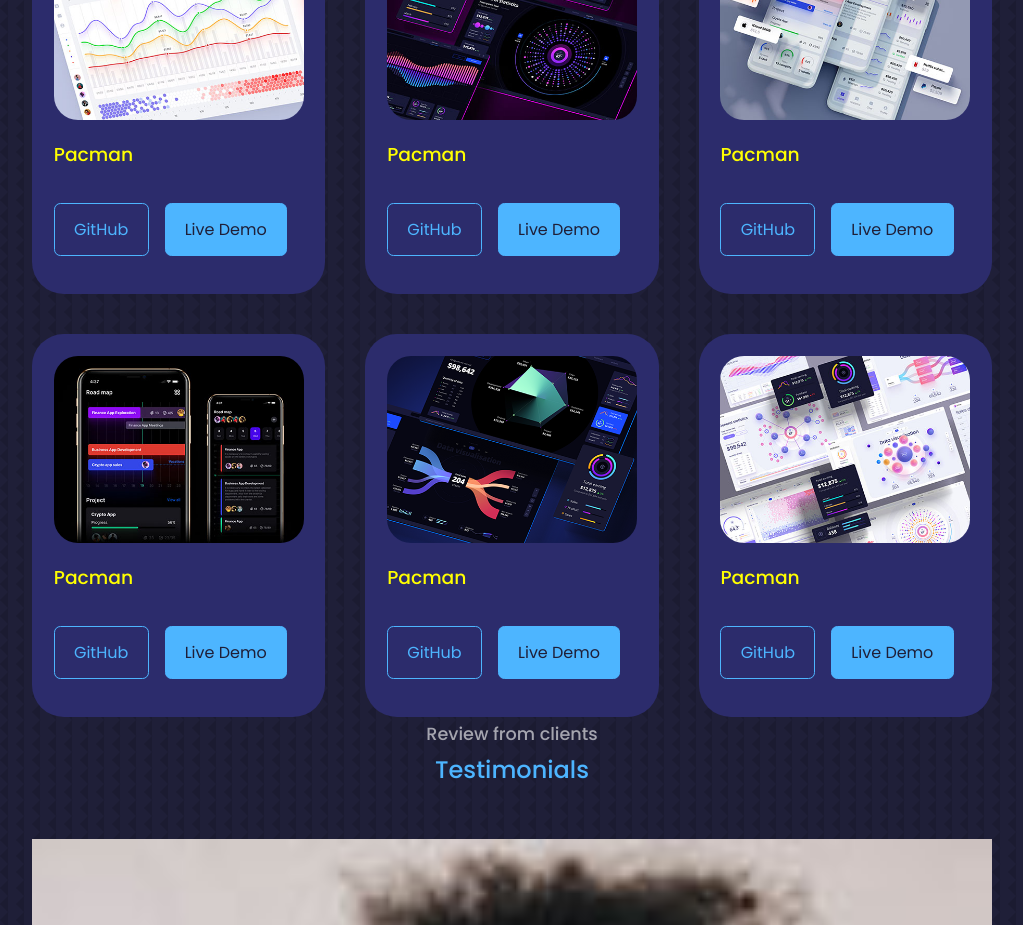
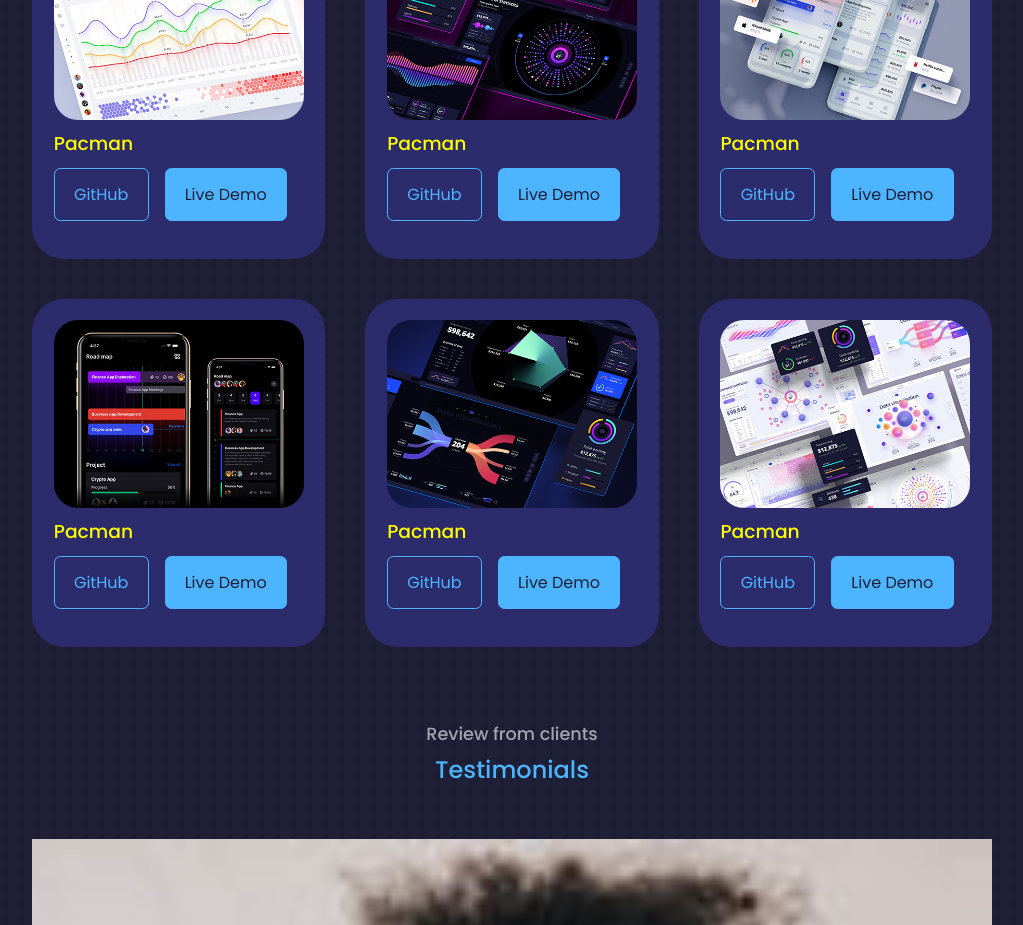
Before and after one commit to Jeremiah-Silva/jeremiah--portfolio, a React (Create React App) app: page / in a window 1280 px wide. Shown: the part 3920-4845 px from the top of the page, without its empty margins (128-1151 px from the left). Built offline with nearby package versions, Linux system fonts and the light colour scheme.

Commit message:
Updated File

```diff
--- a/src/components/portfolio/portfolio.css
+++ b/src/components/portfolio/portfolio.css
@@ -23,7 +23,7 @@
 }
 
 .portfolio__item h3 {
-    margin: 1.2rem 0 2rem;
+    margin: 0.5rem 0 0.5rem;
 }
 
 .portfolio__item-cta {
```
